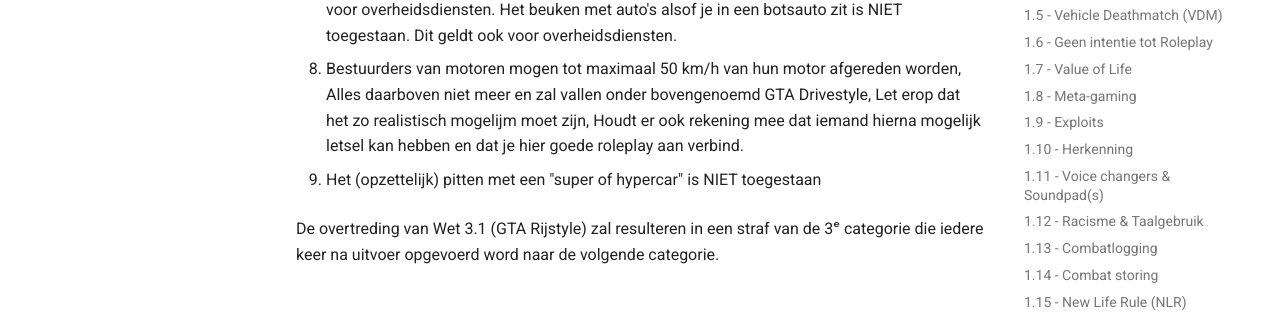
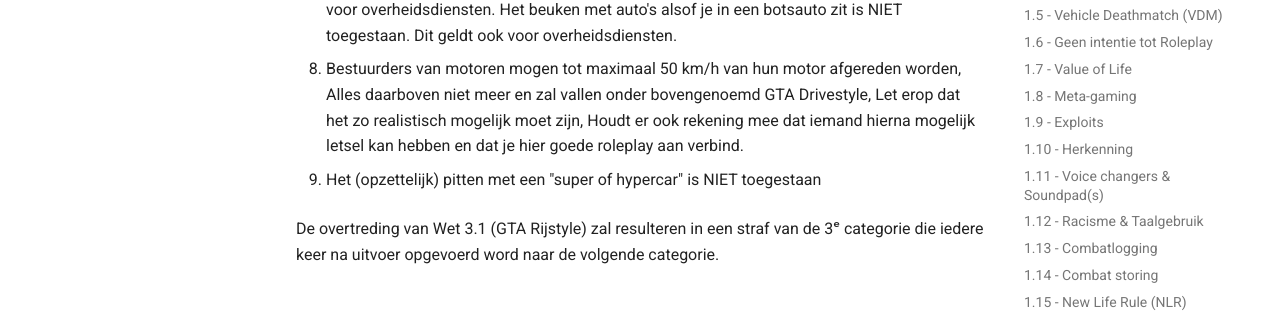
Before and after one commit to MeetixRP/Meetix-Informatie, an MkDocs documentation site: the page built from docs/Algemeen.md, in a window 1280 px wide and 900 px high, scrolled down 14399 px. Shown: the part 201-513 px from the top of the window. Built offline with MkDocs 1.6.1 and Material for MkDocs 9.7.7, drawn with Linux system fonts in a browser that asks for light colours; comment, search, counter and statistics services are not loaded.

```diff
--- a/docs/Algemeen.md
+++ b/docs/Algemeen.md
@@ -426,7 +426,7 @@
 2. Het opzettelijk aanrijden van een voertuig (pitten) is toegestaan. Denk hierbij wel aan realistische factoren zoals snelheden, gewichten en het formaat van de voertuigen. Het pitten van een SUV met een Sedan bijvoorbeeld is niet toegestaan. Andersom weer wel. Het pitten van een voertuig is toegestaan tot een maximale snelheid van 150 km/h. Dit geldt ook voor overheidsdiensten.
 Het beuken met auto's alsof je in een botsauto zit is NIET toegestaan. Dit geldt ook voor overheidsdiensten.
 
-3. Bestuurders van motoren mogen tot maximaal 50 km/h van hun motor afgereden worden, Alles daarboven niet meer en zal vallen onder bovengenoemd GTA Drivestyle, Let erop dat het zo realistisch mogelijm moet zijn, Houdt er ook rekening mee dat iemand hierna mogelijk letsel kan hebben en dat je hier goede roleplay aan verbind.
+3. Bestuurders van motoren mogen tot maximaal 50 km/h van hun motor afgereden worden, Alles daarboven niet meer en zal vallen onder bovengenoemd GTA Drivestyle, Let erop dat het zo realistisch mogelijk moet zijn, Houdt er ook rekening mee dat iemand hierna mogelijk letsel kan hebben en dat je hier goede roleplay aan verbind.
 
 4. Het (opzettelijk) pitten met een "super of hypercar" is NIET toegestaan
 
```
